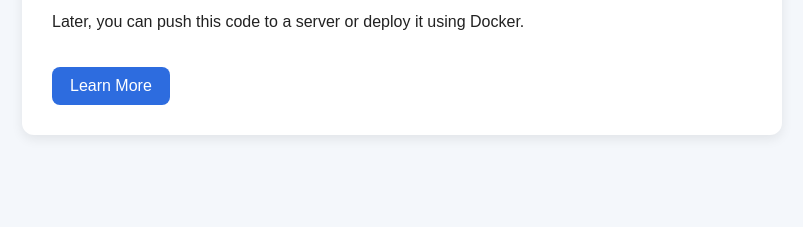
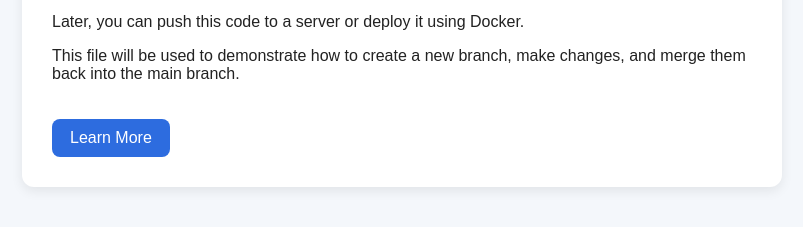
Before and after one commit to Abhisinnha/AK_Learning, a plain HTML site: page Index.html in a window 1280 px wide. Shown: the part 171-398 px from the top of the page, without its empty margins (238-1041 px from the left). Drawn offline with Linux system fonts and the light colour scheme.

Commit message:
Third commit adding additional changes to index.html

```diff
--- a/Index.html
+++ b/Index.html
@@ -42,6 +42,7 @@
       <h1>Hello, Git and GitHub!</h1>
       <p>This is a basic HTML page for learning version control with Git and GitHub.</p>
       <p>Later, you can push this code to a server or deploy it using Docker.</p>
+      <P>This file will be used to demonstrate how to create a new branch, make changes, and merge them back into the main branch.</P>
       <a class="btn" href="#">Learn More</a>
     </div>
   </body>
```
